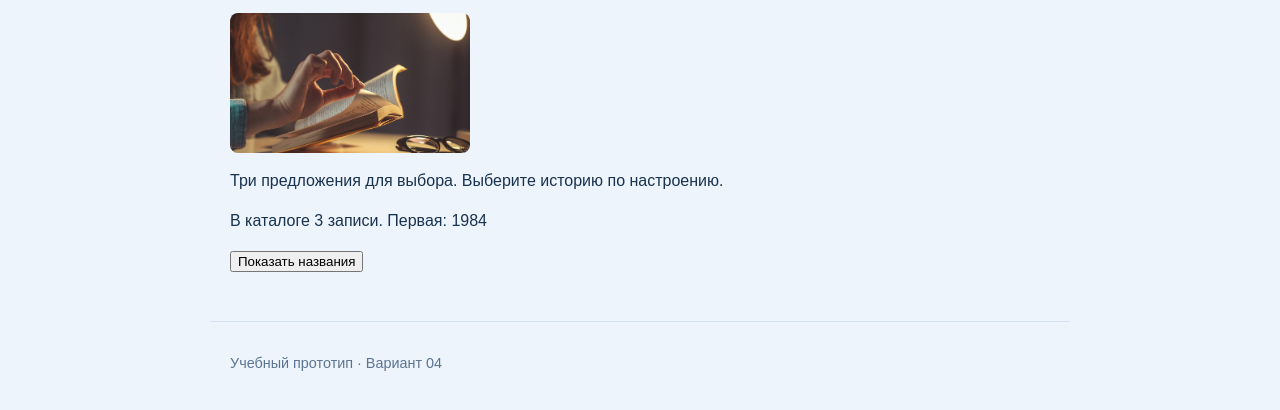
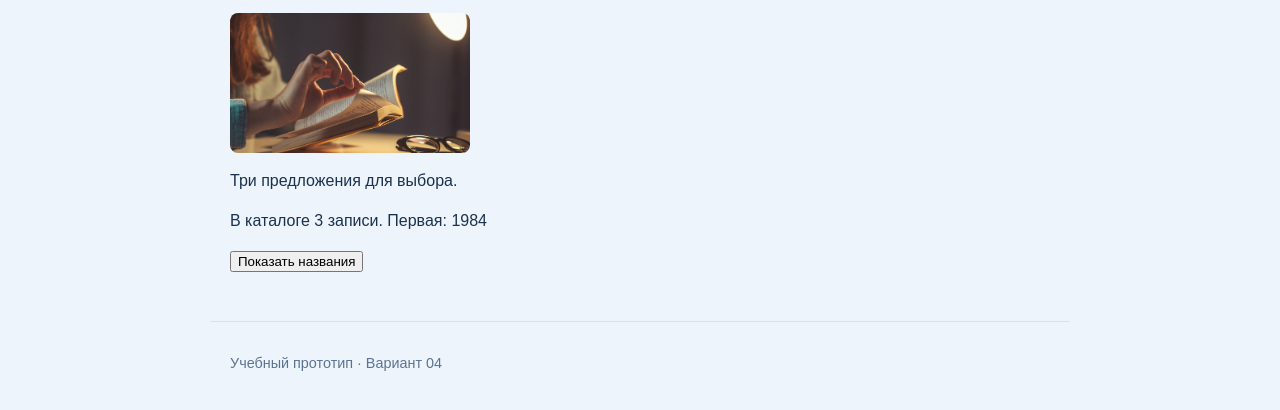
Before and after one commit to benriusatun/variant-04, a plain HTML site: page index.html in a window 1280 px wide. Shown: the part 236-646 px from the top of the page. Drawn offline with Linux system fonts and the light colour scheme.

Commit message:
уточнена надпись главной страницы

```diff
--- a/index.html
+++ b/index.html
@@ -23,7 +23,7 @@
     <h1>Книги для свободного вечера</h1>
     <p>Выберите историю по настроению</p>
     <img src="images/image.png" alt="Обложка книги" width="240">
-    <p>Три предложения для выбора. Выберите историю по настроению.</p>
+    <p>Три предложения для выбора. </p>
 
     <p id="status" role="status"></p>
     <button id="show-names" type="button">Показать названия</button>
```
